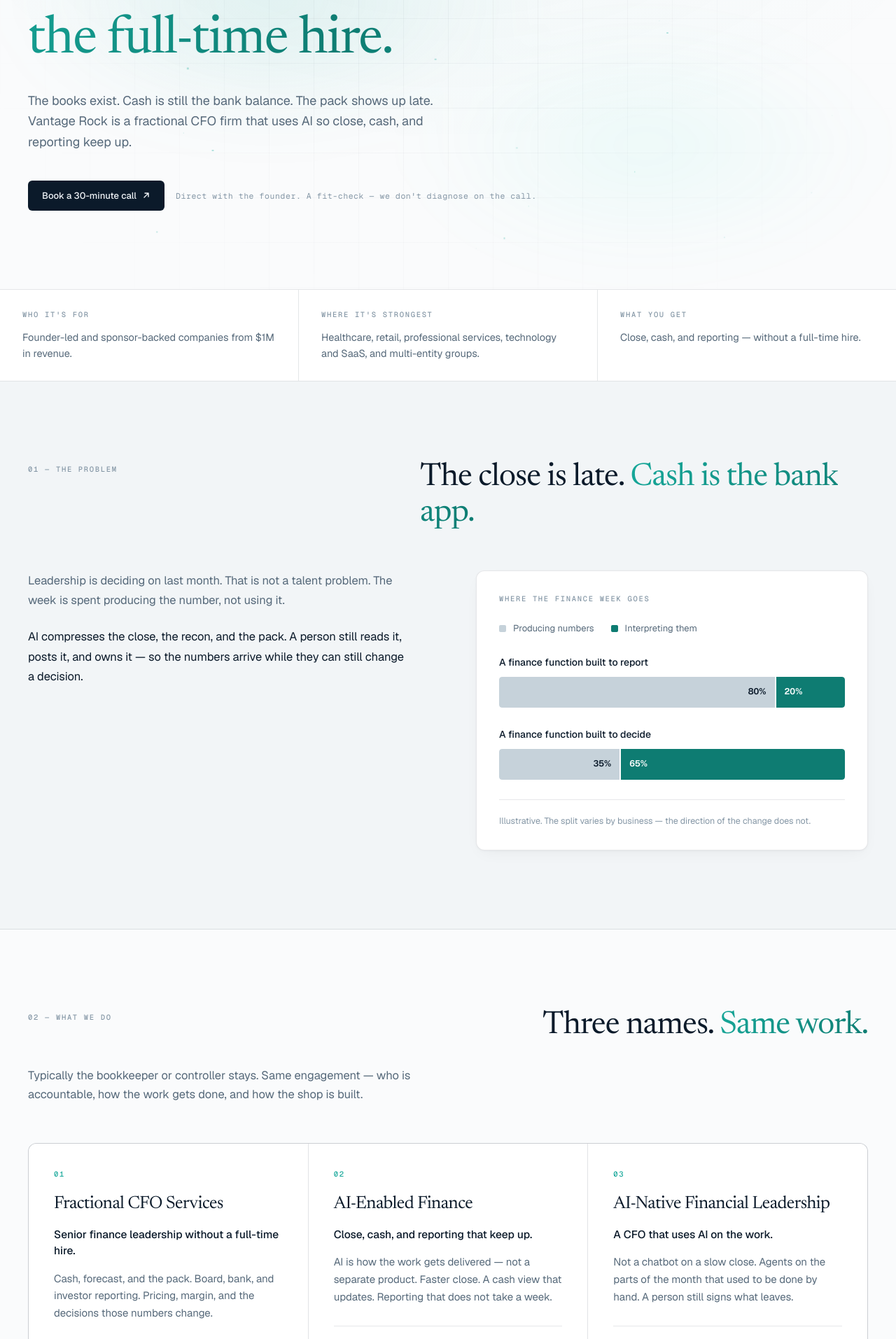
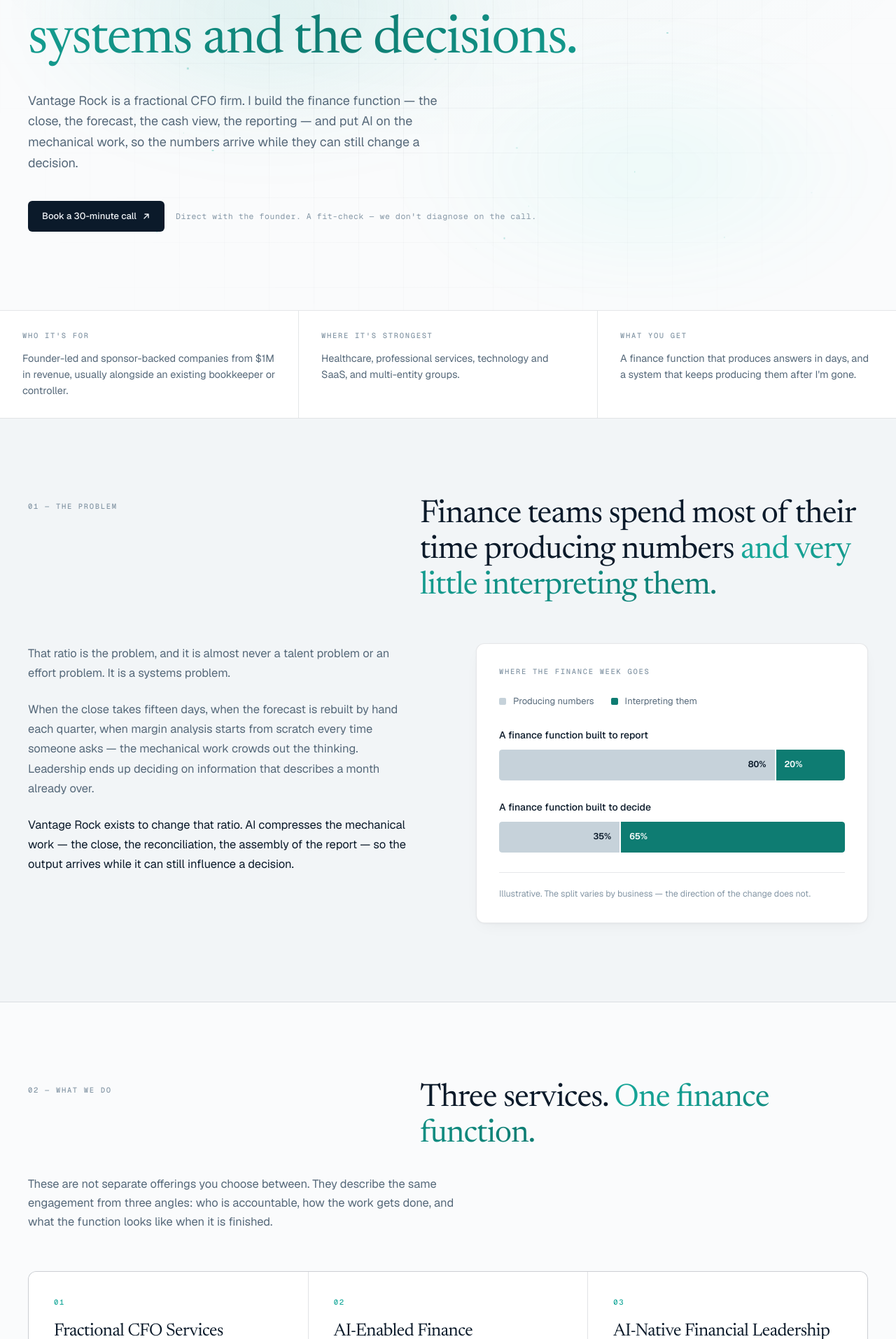
Before and after one commit to sagesummitcapital/vantage-rock, a Next.js app: page / in a window 1280 px wide. Shown: the part 367-2280 px from the top of the page at 70% size. Built offline with nearby package versions, Linux system fonts and the light colour scheme; no server answers.

Commit message:
Revert homepage copy recut.
Restore the last live homepage. Next copy changes land one section at a time.

```diff
--- a/app/page.tsx
+++ b/app/page.tsx
@@ -119,9 +119,9 @@ export default function Home() {
         <Hero />
         <TheRatio />
         <Pillars />
-        <Engagements />
         <HowItWorks />
         <Agents />
+        <Engagements />
         <Proof />
         <About />
         <FAQ />
--- a/components/sections/Hero.tsx
+++ b/components/sections/Hero.tsx
@@ -37,7 +37,7 @@ export default function Hero() {
           <motion.h1 variants={item} className="mt-7 font-display text-display-2xl">
             <span className="block text-ink">AI-enabled finance.</span>
             <span className="gradient-text block">
-              Fractional CFO. Without the full-time hire.
+              A human between the systems and the decisions.
             </span>
           </motion.h1>
 
@@ -45,9 +45,10 @@ export default function Hero() {
             variants={item}
             className="mt-8 max-w-[620px] text-[18px] leading-[1.65] text-ink-muted"
           >
-            The books exist. Cash is still the bank balance. The pack shows up
-            late. Vantage Rock is a fractional CFO firm that uses AI so close, cash,
-            and reporting keep up.
+            Vantage Rock is a fractional CFO firm. I build the finance function —
+            the close, the forecast, the cash view, the reporting — and put AI on the
+            mechanical work, so the numbers arrive while they can still change a
+            decision.
           </motion.p>
 
           <motion.div variants={item} className="mt-10 flex flex-wrap items-center gap-4">
@@ -65,15 +66,15 @@ export default function Hero() {
           {[
             {
               k: "Who it's for",
-              v: "Founder-led and sponsor-backed companies from $1M in revenue.",
+              v: "Founder-led and sponsor-backed companies from $1M in revenue, usually alongside an existing bookkeeper or controller.",
             },
             {
               k: "Where it's strongest",
-              v: "Healthcare, retail, professional services, technology and SaaS, and multi-entity groups.",
+              v: "Healthcare, professional services, technology and SaaS, and multi-entity groups.",
             },
             {
               k: "What you get",
-              v: "Close, cash, and reporting — without a full-time hire.",
+              v: "A finance function that produces answers in days, and a system that keeps producing them after I'm gone.",
             },
           ].map((c) => (
             <div key={c.k} className="bg-bg-raised px-6 py-7 md:px-8">
--- a/components/sections/HowItWorks.tsx
+++ b/components/sections/HowItWorks.tsx
@@ -81,16 +81,17 @@ export default function HowItWorks() {
     <section id="how" className="border-b border-line bg-bg-sunken">
       <div className="mx-auto max-w-[1280px] px-6 py-24 md:px-10 md:py-28">
         <SectionHead
-          number="04"
-          label="How we do it"
-          heading="Agents draft."
-          dim="A person signs."
+          number="03"
+          label="How the work gets done"
+          heading="A human sits between the systems"
+          dim="and the decisions."
         />
 
         <Reveal>
           <p className="-mt-6 mb-14 max-w-[620px] text-[16.5px] leading-[1.65] text-ink-muted">
-            What repeats gets drafted. A person reviews it, posts it, and owns it
-            in the room.
+            Agents handle what repeats. Judgment, context and accountability stay with a
+            person — and every number that reaches leadership passes through one. That
+            hinge in the middle is the entire architecture, and it is deliberate.
           </p>
         </Reveal>
 
@@ -157,7 +158,7 @@ export default function HowItWorks() {
               The three rules that don&apos;t move
             </h3>
             <p className="mt-3 max-w-[600px] text-[15.5px] leading-[1.6] text-ink-muted">
-              These do not move.
+              This is the first question any serious operator asks, and it should be.
             </p>
           </Reveal>
 
--- a/components/sections/Pillars.tsx
+++ b/components/sections/Pillars.tsx
@@ -6,8 +6,8 @@ const pillars = [
   {
     n: "01",
     name: "Fractional CFO Services",
-    lead: "Senior finance leadership without a full-time hire.",
-    body: "Cash, forecast, and the pack. Board, bank, and investor reporting. Pricing, margin, and the decisions those numbers change.",
+    lead: "A CFO's judgment without a full-time hire.",
+    body: "Capital planning, unit economics, pricing, lender and investor relationships, board and investor reporting, and the operating discipline that comes with them. Engagements are scoped and led by me — there is no account manager between you and the work.",
     points: [
       "Board- and investor-ready reporting",
       "Rolling forecasts, cash plans, scenario models",
@@ -19,8 +19,8 @@ const pillars = [
   {
     n: "02",
     name: "AI-Enabled Finance",
-    lead: "Close, cash, and reporting that keep up.",
-    body: "AI is how the work gets delivered — not a separate product. Faster close. A cash view that updates. Reporting that does not take a week.",
+    lead: "Automation built into the function and left there.",
+    body: "Faster closes. Forecasts that update continuously instead of quarterly. Analysis that doesn't take a week of preparation. The AI is not the product — it is how the work gets delivered, which is why clients get answers in days rather than weeks.",
     points: [
       "Close acceleration and reconciliation workflows",
       "Continuously updated forecasting and cash visibility",
@@ -32,8 +32,8 @@ const pillars = [
   {
     n: "03",
     name: "AI-Native Financial Leadership",
-    lead: "A CFO that uses AI on the work.",
-    body: "Not a chatbot on a slow close. Agents on the parts of the month that used to be done by hand. A person still signs what leaves.",
+    lead: "The function rebuilt for how work actually gets done now.",
+    body: "Not automation bolted onto a manual process. A finance function designed from the start around the assumption that systems do the mechanical work and people do the judgment — with the controls that this requires.",
     points: [
       "Agent-supervised workflows with review gates",
       "Every figure traceable to a source record",
@@ -51,14 +51,15 @@ export default function Pillars() {
         <SectionHead
           number="02"
           label="What we do"
-          heading="Three names."
-          dim="Same work."
+          heading="Three services."
+          dim="One finance function."
         />
 
         <Reveal>
           <p className="-mt-6 mb-14 max-w-[620px] text-[16.5px] leading-[1.65] text-ink-muted">
-            Typically the bookkeeper or controller stays. Same engagement — who is
-            accountable, how the work gets done, and how the shop is built.
+            These are not separate offerings you choose between. They describe the same
+            engagement from three angles: who is accountable, how the work gets done,
+            and what the function looks like when it is finished.
           </p>
         </Reveal>
 
--- a/components/sections/Proof.tsx
+++ b/components/sections/Proof.tsx
@@ -13,7 +13,7 @@ export default function Proof() {
       <div className="mx-auto max-w-[1280px] px-6 py-24 md:px-10 md:py-28">
         <SectionHead
           number="06"
-          label="Our results"
+          label="Proof"
           heading="A healthcare and wellness operator,"
           dim="start to finish."
         />
--- a/components/sections/TheRatio.tsx
+++ b/components/sections/TheRatio.tsx
@@ -89,21 +89,27 @@ export default function TheRatio() {
         <SectionHead
           number="01"
           label="The problem"
-          heading="The close is late."
-          dim="Cash is the bank app."
+          heading="Finance teams spend most of their time producing numbers"
+          dim="and very little interpreting them."
         />
 
         <div className="grid gap-14 lg:grid-cols-[1fr_1fr] lg:gap-20">
           <Reveal>
             <div className="max-w-[540px] space-y-6 text-[16.5px] leading-[1.7] text-ink-muted">
               <p>
-                Leadership is deciding on last month. That is not a talent problem.
-                The week is spent producing the number, not using it.
+                That ratio is the problem, and it is almost never a talent problem or
+                an effort problem. It is a systems problem.
+              </p>
+              <p>
+                When the close takes fifteen days, when the forecast is rebuilt by hand
+                each quarter, when margin analysis starts from scratch every time
+                someone asks — the mechanical work crowds out the thinking. Leadership
+                ends up deciding on information that describes a month already over.
               </p>
               <p className="text-ink">
-                AI compresses the close, the recon, and the pack. A person still reads
-                it, posts it, and owns it — so the numbers arrive while they can still
-                change a decision.
+                Vantage Rock exists to change that ratio. AI compresses the mechanical
+                work — the close, the reconciliation, the assembly of the report — so
+                the output arrives while it can still influence a decision.
               </p>
             </div>
           </Reveal>
--- a/lib/faqs.ts
+++ b/lib/faqs.ts
@@ -11,15 +11,15 @@
 export const FAQS: { q: string; a: string }[] = [
   {
     q: "What is a fractional CFO, and how is it different from a bookkeeper or controller?",
-    a: "A bookkeeper records what happened. A controller makes sure it was recorded correctly and closes the books. A fractional CFO uses that information to help you decide what happens next — pricing, capital, hiring, where margin is actually coming from — on a part-time basis, for companies that need the judgment but not a full-time executive salary.",
+    a: "A bookkeeper records what happened. A controller makes sure it was recorded correctly and closes the books. A fractional CFO uses that information to help you decide what happens next — pricing, capital, hiring, where margin is actually coming from — on a part-time basis, for companies that need the judgment but not a full-time executive salary. Most of my clients keep the bookkeeper or controller they already have; I work above that layer, not in place of it.",
   },
   {
     q: "Do you replace my CPA or bookkeeper?",
-    a: "No. Tax and audit stay with your CPA. Books stay with your bookkeeper. The work here is close, cash, forecast, and the pack.",
+    a: "No, and I don't do tax, audit, or bookkeeping at all. Your CPA handles compliance and tax. Your bookkeeper handles the recording. I make the finance function useful to management — forecasting, cash visibility, margin analysis, board reporting — and I keep your existing providers in the loop rather than around them.",
   },
   {
     q: "What size company do you work with?",
-    a: "Founder-led and sponsor-backed companies from roughly $1M in revenue. Strongest in healthcare, retail, professional services, technology and SaaS, and multi-entity groups. If you don't have books yet, that's a bookkeeping engagement — we'll point you to someone who does it well.",
+    a: "Founder-led and sponsor-backed companies from roughly $1M in revenue, typically with an existing bookkeeper or controller in place. The work is strongest in healthcare, professional services, technology and SaaS, and multi-entity groups. If you don't have books at all yet, that's a bookkeeping engagement and I'll point you to someone who does it well.",
   },
   {
     q: "What does it cost?",
```
Also changed, not shown: components/sections/About.tsx (+18 -5 lines), components/sections/Agents.tsx (+6 -5 lines), components/sections/Engagements.tsx (+5 -3 lines).
